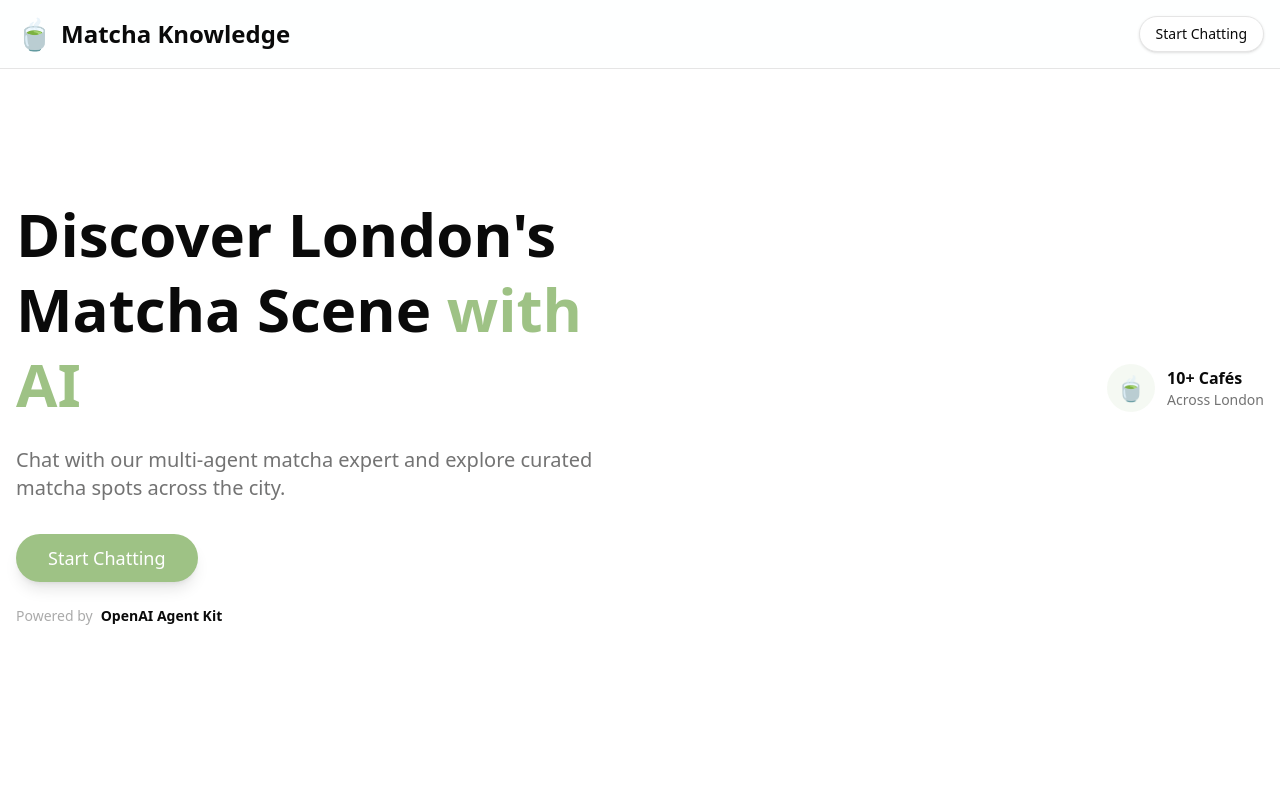
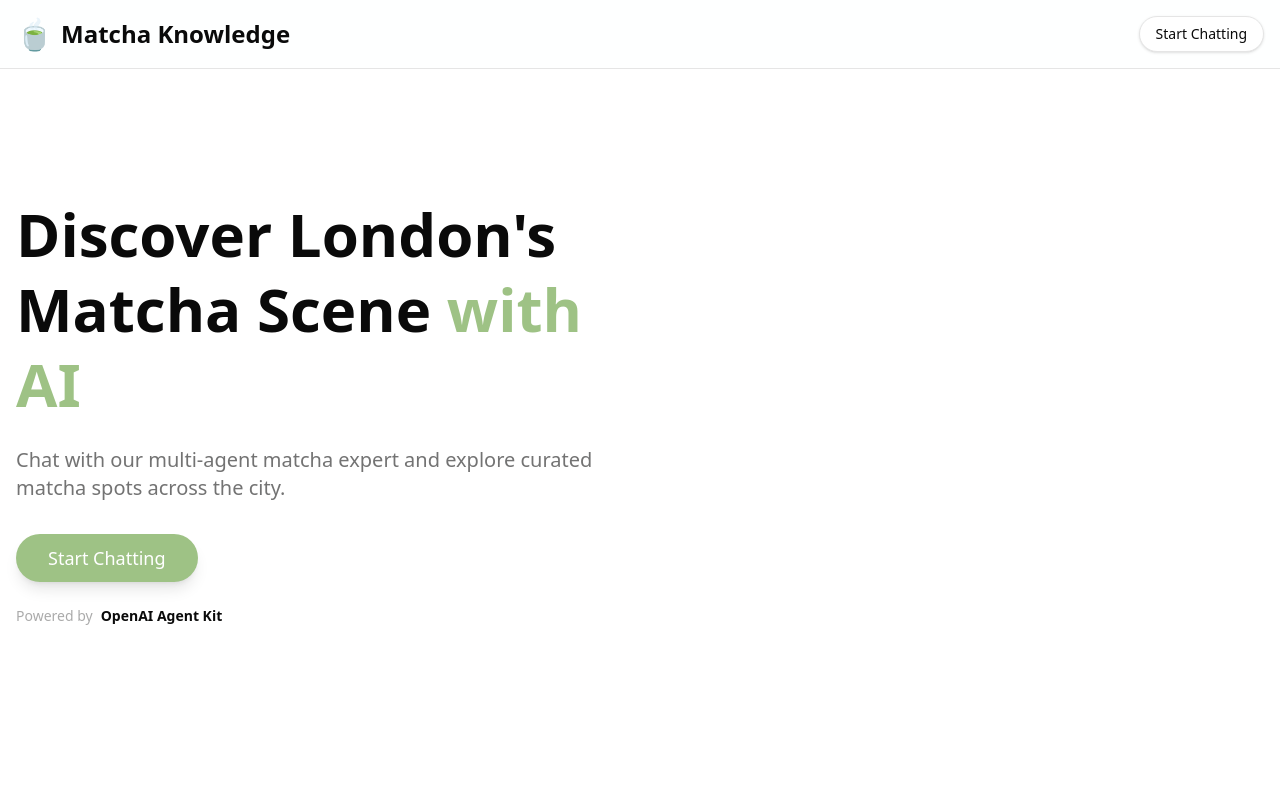
Before and after one commit to chiufin/matcha-chetbot-next-js, a Next.js app: page / in a window 1280 px wide. Shown: the top 800 px of the page. Built offline with nearby package versions, Linux system fonts and the light colour scheme.

Commit message:
remove 10+ cafe

```diff
--- a/src/app/page.tsx
+++ b/src/app/page.tsx
@@ -89,7 +89,7 @@ const Landing = () => {
                 className="w-full h-full object-cover"
               />
             </div> */}
-            <div className="absolute -bottom-6 -right-6 bg-card rounded-2xl p-6 shadow-elevated">
+            {/* <div className="absolute -bottom-6 -right-6 bg-card rounded-2xl p-6 shadow-elevated">
               <div className="flex items-center gap-3">
                 <div className="w-12 h-12 rounded-full bg-primary/10 flex items-center justify-center text-2xl">
                   🍵
@@ -99,7 +99,7 @@ const Landing = () => {
                   <div className="text-sm text-muted-foreground">Across London</div>
                 </div>
               </div>
-            </div>
+            </div> */}
           </motion.div>
         </div>
       </section>
```
